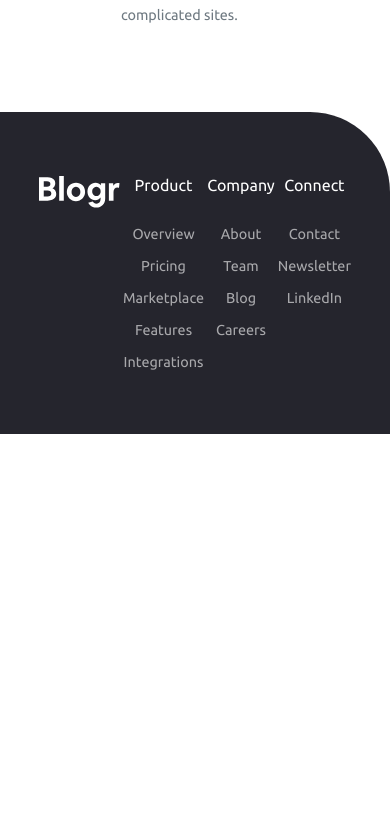
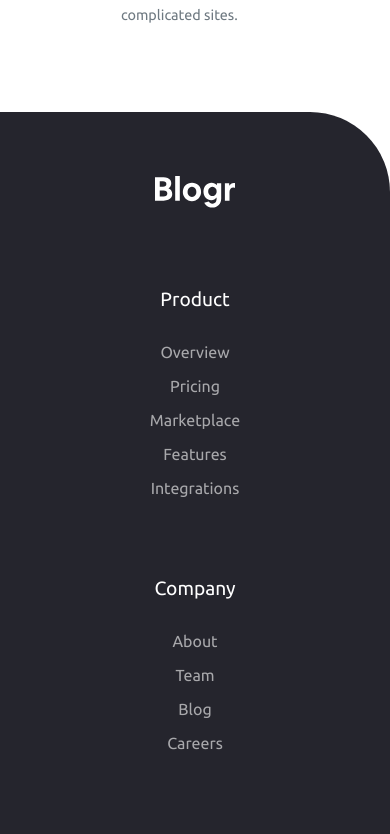
Before and after one commit to sohail-webdev/blogr-landing-page, a React (Vite) app: page / in a window 390 px wide. Shown: the part 3648-4482 px from the top of the page. Before the commit the page ends 4082 px from the top, so only its background shows below. Built offline with nearby package versions, Linux system fonts and the light colour scheme.

Commit message:
feat: code mobile footer section

```diff
--- a/src/index.css
+++ b/src/index.css
@@ -374,6 +374,9 @@ li,
   flex-direction: column;
   gap: 2rem;
 }
+.footer-nav-links-container > p {
+  font-size: 1.2rem;
+}
 .footer-nav-links-options-container p {
   cursor: pointer;
 }
@@ -536,4 +539,13 @@ li,
   .section-free-content {
     width: 100%;
   }
+  /* Footer */
+  .footer {
+    flex-direction: column;
+    align-items: center;
+    gap: 5rem;
+  }
+  .footer-nav-links-options-container > p {
+    font-size: 1rem;
+  }
 }
```
